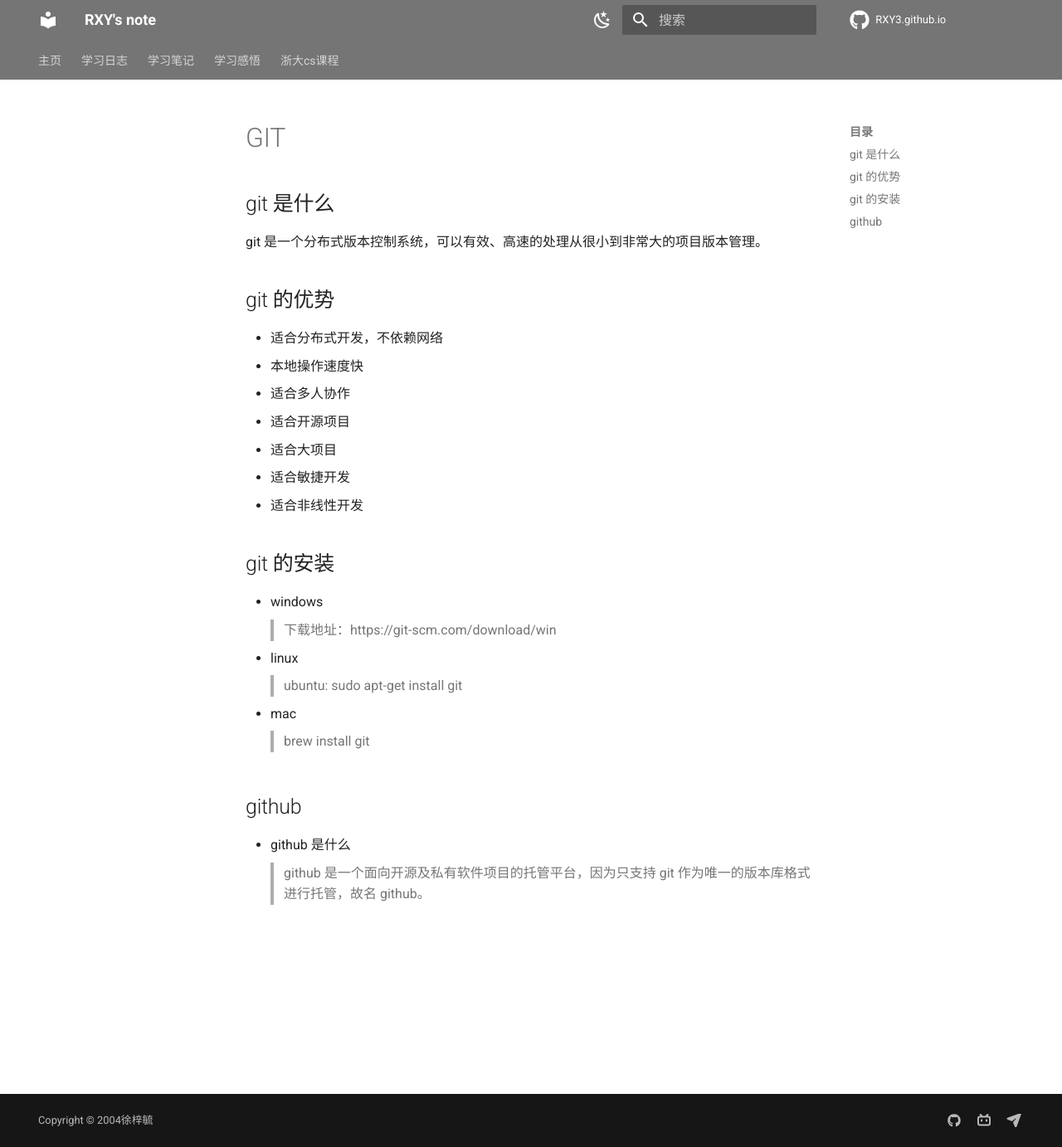
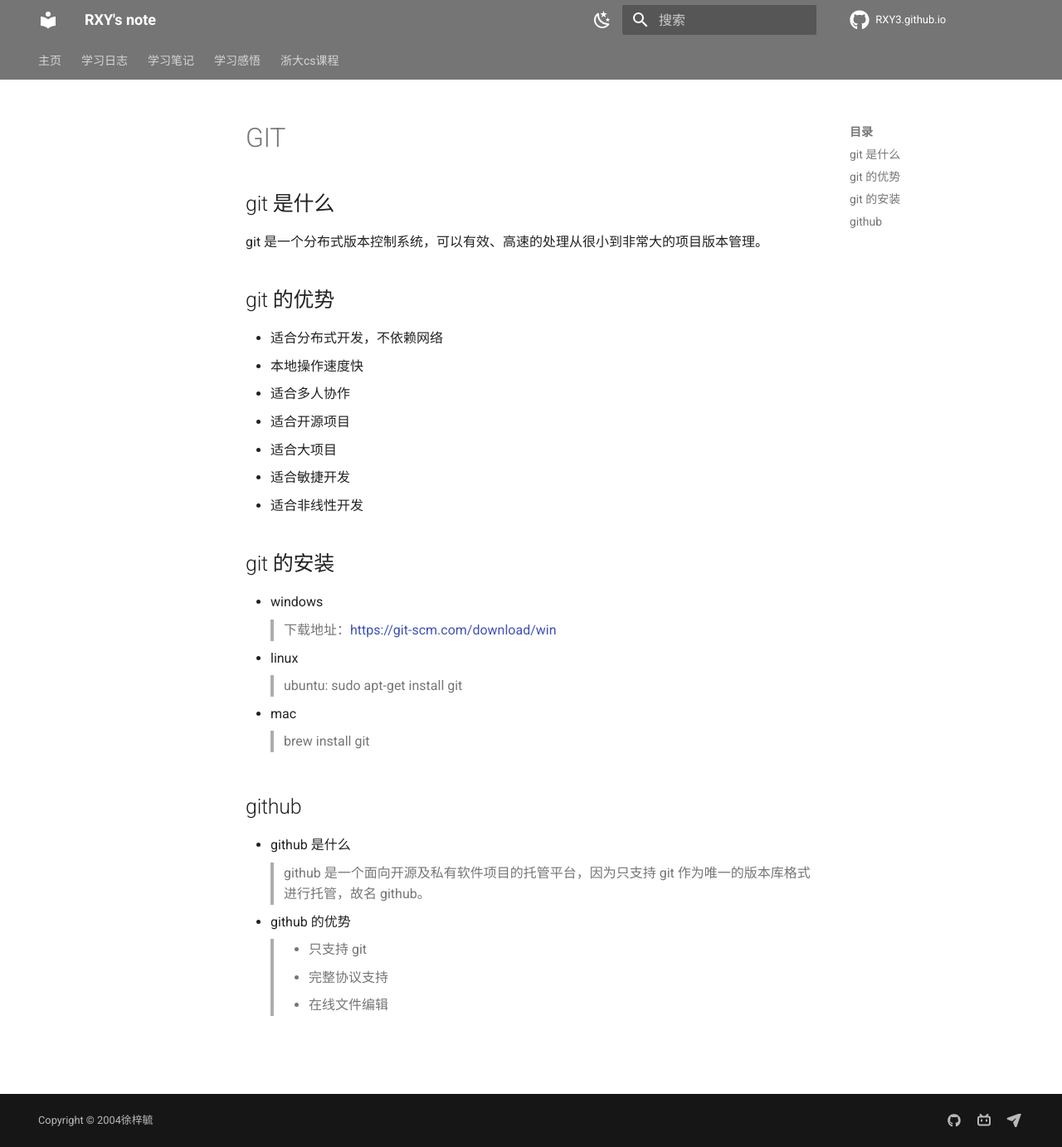
Before and after one commit to RXY3/mkdoc-record_of_study, an MkDocs documentation site: the page built from docs/code/git.md, in a window 1280 px wide and 1383 px high. Shown: the whole window at 83% size. Built offline with MkDocs 1.6.1 and Material for MkDocs 9.7.7, drawn with Linux system fonts in a browser that asks for light colours; comment, search, counter and statistics services are not loaded.

Commit message:
third update-.2

```diff
--- a/docs/code/git.md
+++ b/docs/code/git.md
@@ -20,4 +20,9 @@
 ## github
 - github 是什么
 > github 是一个面向开源及私有软件项目的托管平台，因为只支持 git 作为唯一的版本库格式进行托管，故名 github。
+- github 的优势
+> - 只支持 git
+> - 完整协议支持
+> - 在线文件编辑
+>
 ###
--- a/mkdocs.yml
+++ b/mkdocs.yml
@@ -103,28 +103,60 @@
 
 
 markdown_extensions:
-  - abbr
-  - pymdownx.caret
+  - toc:
+      permalink: true
+      toc_depth: 4
+  - meta
+  - def_list
+  - attr_list
+  - md_in_html
+  - sane_lists
+  - admonition
+  - pymdownx.keys
   - pymdownx.mark
   - pymdownx.tilde
-  - md_in_html
-  - pymdownx.arithmatex:  # latex支持
-      generic: true
-  - toc:
-      permalink: true # 固定标题位置为当前位置
-  - pymdownx.highlight: # 代码块高亮
-      anchor_linenums: true
-      # linenums: true # 显示行号
-      # auto_title: true # 显示编程语言名称
+  - pymdownx.critic
+  - pymdownx.details
+  - pymdownx.snippets
+  - pymdownx.magiclink
   - pymdownx.inlinehilite
-  - pymdownx.snippets
-  - pymdownx.superfences
-  - attr_list
+  - pymdownx.smartsymbols  #智能符号
+  - pymdownx.superfences: # 可在列表等处嵌入块
+      # make exceptions to highlighting of code:
+      custom_fences:
+          - name: mermaid
+            class: mermaid
+            format: !!python/name:mermaid2.fence_mermaid
   - pymdownx.emoji:
       emoji_index: !!python/name:materialx.emoji.twemoji
       emoji_generator: !!python/name:materialx.emoji.to_svg
-  - pymdownx.superfences # 代码块高亮插件
-  - meta # 支持Markdown文件上方自定义标题标签等
+  - pymdownx.tabbed:
+      alternate_style: true
+  - pymdownx.tasklist:
+      custom_checkbox: true
+  - pymdownx.highlight:
+      anchor_linenums: true
+  - pymdownx.arithmatex:
+      generic: true
+  - footnotes
+  - meta # 支持markdown博客文件头的元数据，比如标题
+  - toc:
+      permalink: "#"
+      baselevel: 1
+      separator: "_"
+  - attr_list
+  # - pymdownx.highlight: # 支持代码块语法高亮，！！！跟mermaid冲突
+  # - linenums: true # 显示行号
+
+plugins:
+  - changelog
+  - search:
+      lang: zh
+  - git-revision-date-localized:
+      type: datetime
+      timezone: Asia/Shanghai
+      locale: zh
+      enable_creation_date: true
 
 extra_javascript:
   - javascripts/extra.js
```
